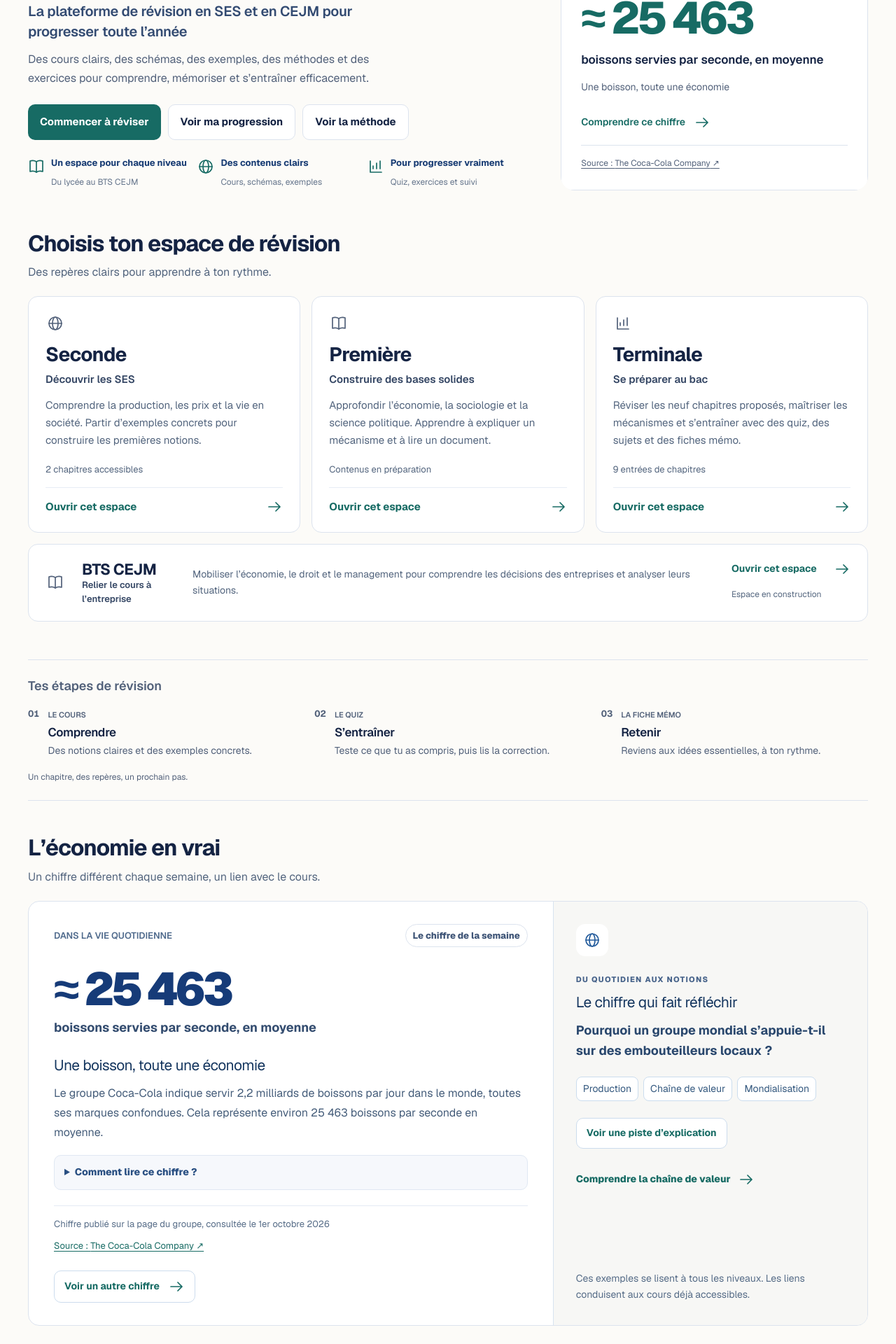
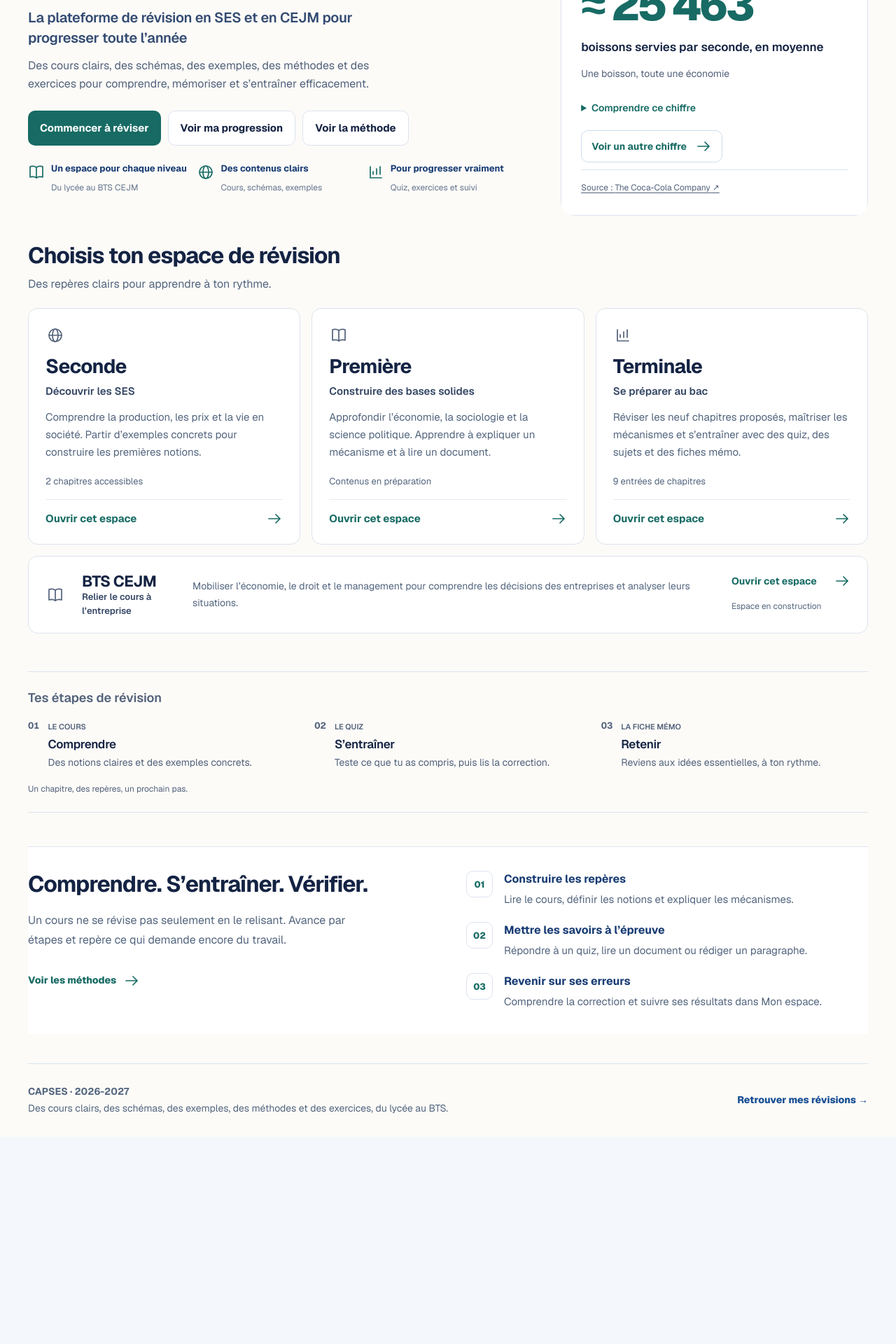
Before and after one commit to menceco-dakasier/capses, a Next.js app: page / in a window 1280 px wide. Shown: the part 240-2160 px from the top of the page at 70% size. After the commit the page ends 1864 px from the top, so only its background shows below. Built offline with nearby package versions, Linux system fonts and the light colour scheme.

Commit message:
Supprimer le bloc économique dupliqué et conserver les détails dans l’accueil

```diff
--- a/src/app/capses-page.tsx
+++ b/src/app/capses-page.tsx
@@ -3,7 +3,7 @@
 import Link from "next/link";
 import Image from "next/image";
 import { useEffect, useMemo, useState, type CSSProperties } from "react";
-import { EconomyDaily, EconomyHeadline, useEconomyFact, LearningIcon, LearningPath, LevelEntries, SESVisual } from "./home-sections";
+import { EconomyHeadline, useEconomyFact, LearningIcon, LearningPath, LevelEntries, SESVisual } from "./home-sections";
 
 type Matiere = "ECO" | "SOCIO" | "RC";
 
@@ -919,7 +919,6 @@ export function CAPSESPage({ terminale = false }: { terminale?: boolean }) {
 
         <LevelEntries />
         <SESVisual />
-        <EconomyDaily economy={economy} />
         <LearningPath /></>}
         {terminale && <div style={{paddingTop: 24}}><p>TON ESPACE DE RÉVISION</p><h1>Terminale SES</h1><p>Retrouve tes chapitres, tes notions et ta progression.</p><Link href="/">← Tous les niveaux</Link></div>}
 
--- a/src/app/home-sections.module.css
+++ b/src/app/home-sections.module.css
@@ -172,3 +172,14 @@
 .headlineLink:hover{text-decoration:underline;text-underline-offset:3px}
 .headlineSource{display:block;font-size:12px;line-height:1.6;color:var(--capses-muted);padding-top:16px;margin-top:10px;border-top:1px solid var(--capses-line);overflow-wrap:anywhere;text-decoration:underline;text-underline-offset:3px}
 @media(max-width:720px){.economyHeadline{padding:22px}.headlineNumber{font-size:48px}}
+
+.headlineDetails>summary{display:list-item;min-height:44px;padding:10px 0;color:var(--capses-accent);font-size:14px;font-weight:600;cursor:pointer}
+.headlineDetails summary:hover{text-decoration:underline;text-underline-offset:3px}
+.headlineDetails summary:focus-visible,.economyHeadline :is(a,button):focus-visible{outline:3px solid var(--capses-accent);outline-offset:4px}
+.headlineExplanation{border-top:1px solid var(--capses-line);padding-top:12px;margin-top:8px}
+.headlineExplanation p{font-size:15px;line-height:1.7;color:var(--capses-muted);margin:12px 0}
+.headlineExplanation h3{font-size:17px;line-height:1.4;margin:18px 0 8px}
+.headlineExplanation details{font-size:14px;line-height:1.6;margin:12px 0}
+.headlineExplanation details summary{min-height:44px;cursor:pointer;padding:8px 0;color:var(--capses-accent)}
+.headlineExplanation .headlinePeriod{font-size:12px}
+.economyHeadline .nextFact{margin-top:8px}
--- a/src/app/home-sections.tsx
+++ b/src/app/home-sections.tsx
@@ -128,42 +128,22 @@ export function EconomyHeadline({ economy }: { economy: ReturnType<typeof useEco
     <div className={styles.headlineNumber} aria-live="polite">{fact.number}</div>
     <p className={styles.headlineUnit}>{fact.unit}</p>
     <p className={styles.headlineTitle}>{fact.title}</p>
-    <a className={styles.headlineLink} href="#economie-en-vrai">Comprendre ce chiffre <LearningIcon kind="arrow" /></a>
+    <details className={styles.headlineDetails} key={fact.id}>
+      <summary>Comprendre ce chiffre</summary>
+      <div className={styles.headlineExplanation}>
+        <p>{fact.description}</p>
+        <details><summary>Comment lire ce chiffre ?</summary><p>{fact.calculation}</p></details>
+        <h3>Le chiffre qui fait réfléchir</h3><p>{fact.question}</p>
+        <div className={styles.tags}>{fact.notions.map(notion => <span key={notion}>{notion}</span>)}</div>
+        <details><summary>Voir une piste d’explication</summary><p>{fact.answer}</p></details>
+        <Link className={styles.lessonLink} href={fact.lesson}>{fact.lessonLabel} <LearningIcon kind="arrow" /></Link>
+        <p className={styles.smallNote}>Ces exemples se lisent à tous les niveaux. Les liens conduisent aux cours déjà accessibles.</p>
+        <p className={styles.headlinePeriod}>{fact.period}</p>
+      </div>
+    </details>
+    <button className={styles.nextFact} onClick={economy.nextFact}>Voir un autre chiffre <LearningIcon kind="arrow" /></button>
     <a className={styles.headlineSource} href={fact.url} target="_blank" rel="noreferrer">Source : {fact.source} ↗</a>
   </aside>;
-}
-
-export function EconomyDaily({ economy }: { economy: ReturnType<typeof useEconomyFact> }) {
-  const { fact, index, weekly } = economy;
-  const [revealed, setRevealed] = useState(false);
-  const nextFact = () => { economy.nextFact(); setRevealed(false); };
-  return (
-    <section id="economie-en-vrai" className={styles.section} aria-labelledby="economy-title">
-      <div className={styles.heading}>
-        <div><h2 id="economy-title">L’économie en vrai</h2></div>
-        <p>Un chiffre différent chaque semaine, un lien avec le cours.</p>
-      </div>
-      <div className={styles.factGrid}>
-        <article className={styles.factMain} aria-labelledby="fact-title">
-          <div className={styles.factTop}><span>{fact.category}</span><span className={styles.dailyLabel}>{weekly ? "Le chiffre de la semaine" : `À découvrir · ${index + 1}/${ECONOMY_FACTS.length}`}</span></div>
-          <div className={styles.bigNumber}>{fact.number}</div><p className={styles.factUnit}>{fact.unit}</p>
-          <h3 id="fact-title">{fact.title}</h3><p className={styles.factDescription}>{fact.description}</p>
-          <details className={styles.calculation}><summary>Comment lire ce chiffre ?</summary><p>{fact.calculation}</p></details>
-          <div className={styles.factSource}><p>{fact.period}</p><a href={fact.url} target="_blank" rel="noreferrer">Source : {fact.source} ↗</a></div>
-          <button className={styles.nextFact} onClick={nextFact}>Voir un autre chiffre <LearningIcon kind="arrow" /></button>
-        </article>
-        <aside className={styles.factLesson}>
-          <span className={styles.lessonIcon}><LearningIcon kind="globe" /></span><p className={styles.eyebrow}>DU QUOTIDIEN AUX NOTIONS</p>
-          <h3>Le chiffre qui fait réfléchir</h3><p className={styles.question}>{fact.question}</p>
-          <div className={styles.tags}>{fact.notions.map((notion) => <span key={notion}>{notion}</span>)}</div>
-          <button className={styles.explainButton} aria-expanded={revealed} aria-controls="fact-explanation" onClick={() => setRevealed(!revealed)}>{revealed ? "Masquer l’explication" : "Voir une piste d’explication"}</button>
-          <div id="fact-explanation" hidden={!revealed}><p className={styles.answer}>{fact.answer}</p></div>
-          <Link className={styles.lessonLink} href={fact.lesson}>{fact.lessonLabel} <LearningIcon kind="arrow" /></Link>
-          <p className={styles.smallNote}>Ces exemples se lisent à tous les niveaux. Les liens conduisent aux cours déjà accessibles.</p>
-        </aside>
-      </div>
-    </section>
-  );
 }
 
 export function LearningPath() {
```
Also changed, not shown: 1 other file (tests, documents, lock files or other folders).
